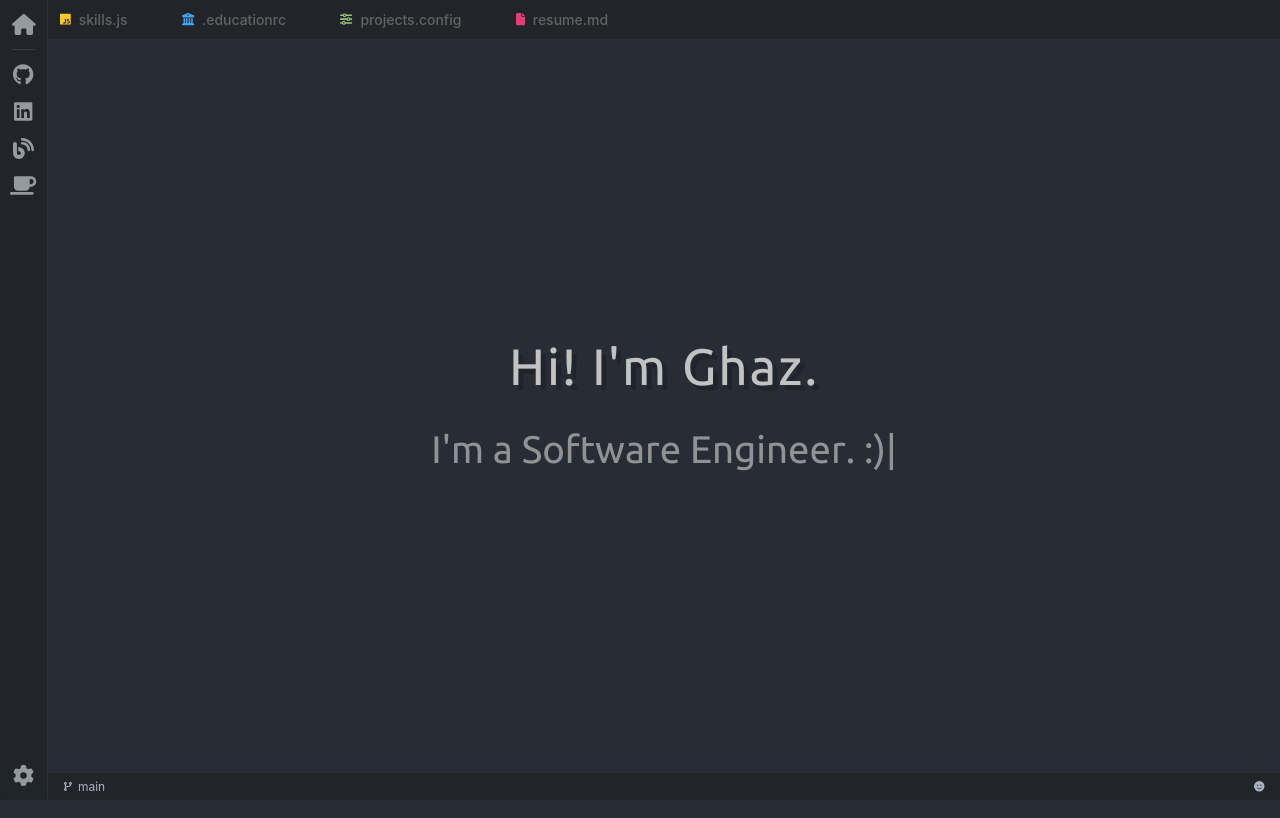
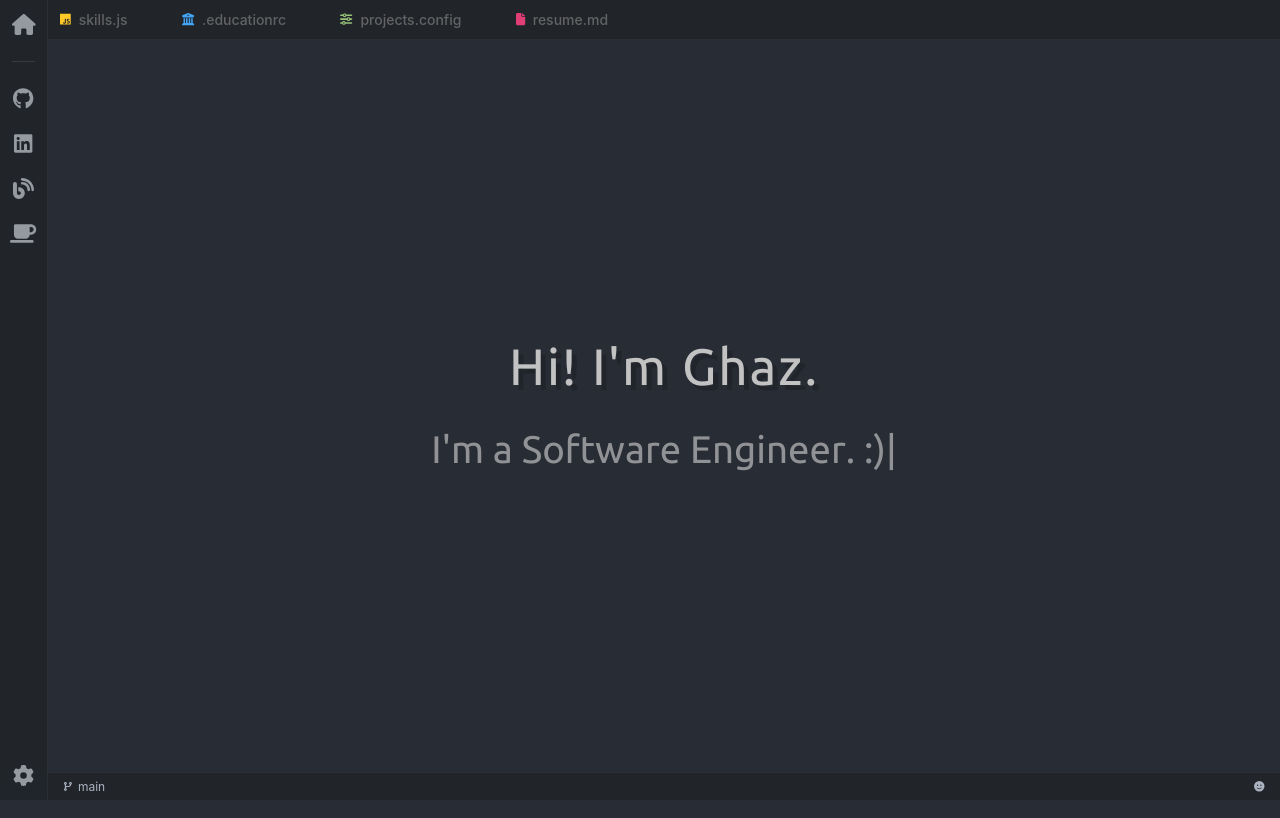
Before and after one commit to GhazTools/PersonalWebsite, a React (Vite) app: page / in a window 1280 px wide. Built offline with nearby package versions, Linux system fonts and the light colour scheme.

Commit message:
fix links

```diff
--- a/src/layouts/Main/components/LeftBar/index.tsx
+++ b/src/layouts/Main/components/LeftBar/index.tsx
@@ -56,14 +56,14 @@ const LeftBar: React.FC<LeftBarProps> = ({ contactData }) => {
           display: "flex",
           flexDirection: "column",
           alignItems: "center",
-          gap: 0.5,
+          gap: 1.5,
         }}
       >
         {renderData(internals)}
         <Divider
           sx={{
             width: "60%",
-            my: 0.5,
+            my: 1,
             borderColor: "rgba(255, 255, 255, 0.1)",
           }}
         />
--- a/src/views/Greeter/styles.ts
+++ b/src/views/Greeter/styles.ts
@@ -49,6 +49,10 @@ export default {
     "& a": {
       textDecoration: "none",
       borderBottom: `1px dashed ${textDark}`,
+      color: midBlue,
+      "&:hover": {
+        color: "#66b3ff",
+      },
     },
     "& strong": {
       fontWeight: "500",
```
